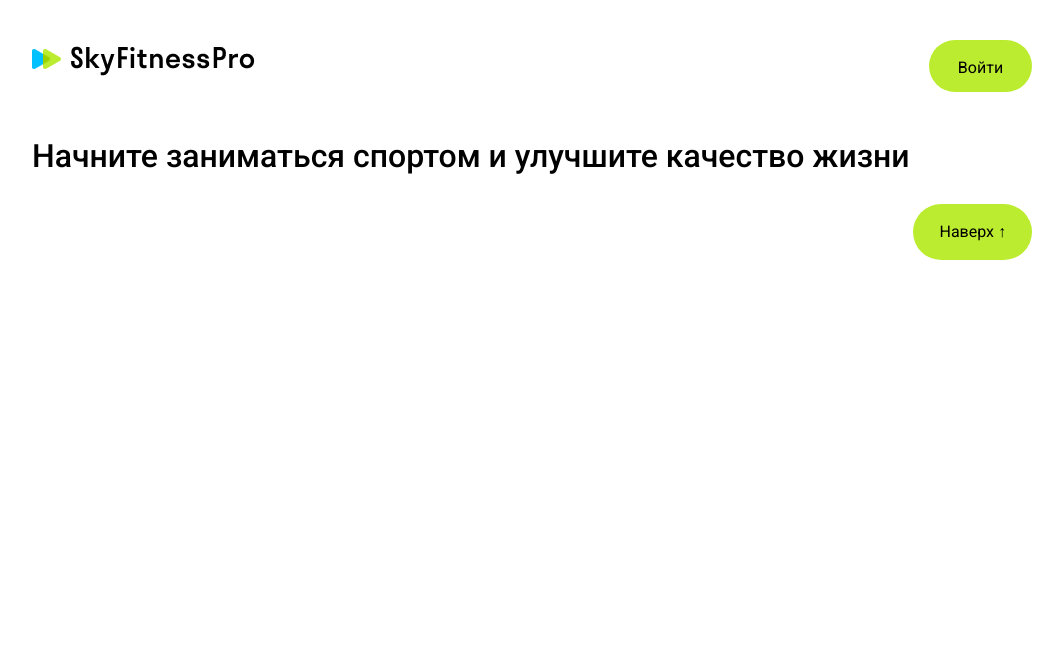
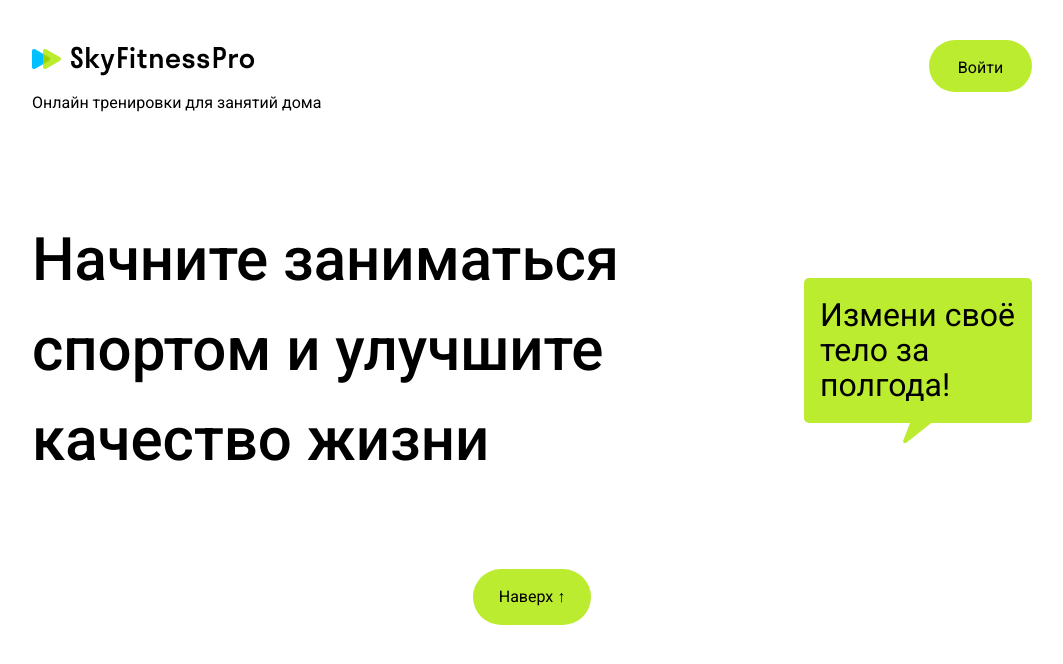
Before and after one commit to ruslankrivilin/SkyFitnessPro_TeamDev, a React (Vite) app: page / in a window 1280 px wide. Shown: the top 664 px of the page, without its empty margins (108-1171 px from the left). Built offline with nearby package versions, Linux system fonts and the light colour scheme.

Commit message:
поправил teailwind.config

```diff
--- a/tailwind.config.js
+++ b/tailwind.config.js
@@ -4,10 +4,10 @@ export default {
   content: ["./src/**/*.{js,jsx,ts,tsx}"],
   theme: {
     screens: {
-      smSc: "480px",
-      mdSc: "768px",
-      lgSc: "976px",
-      xlSc: "1440px",
+      sm: "480px",
+      md: "768px",
+      lg: "976px",
+      xl: "1440px",
     },
     fontFamily: {
       defaultFont: ["Roboto", "sans-serif"],
```
